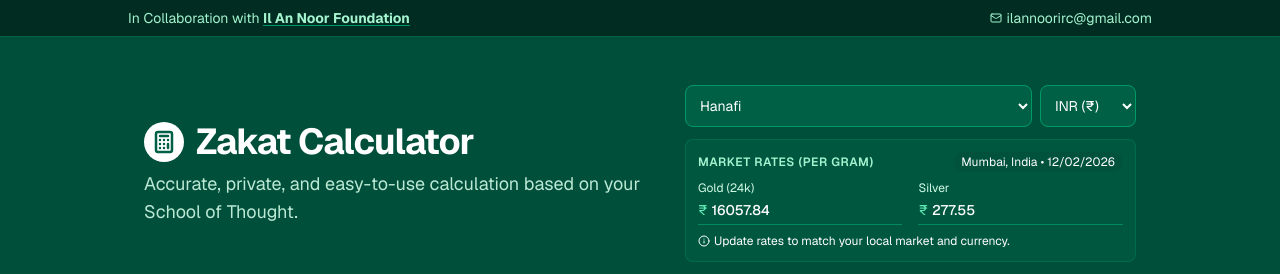
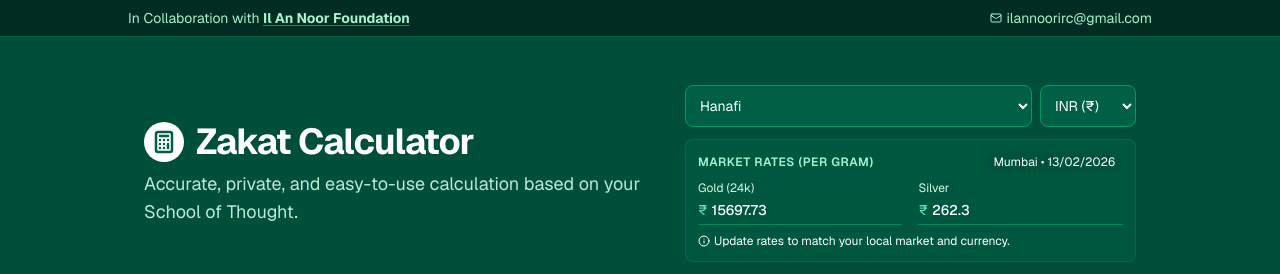
Before and after one commit to abdurrahmanshkh/zakatcalculator, a Next.js app: page / in a window 1280 px wide. Shown: the top 274 px of the page. Built offline with nearby package versions, Linux system fonts and the light colour scheme.

Commit message:
Update gold and silver prices, and adjust date in market rates section

```diff
--- a/app/page.tsx
+++ b/app/page.tsx
@@ -534,8 +534,8 @@ export default function App(): React.ReactElement {
   const [currency, setCurrency] = useState<string>('INR');
 
   // Precious Metal Prices (Defaults per gram in INR)
-  const [goldPrice, setGoldPrice] = useState<number>(16057.84);
-  const [silverPrice, setSilverPrice] = useState<number>(277.55);
+  const [goldPrice, setGoldPrice] = useState<number>(15697.73);
+  const [silverPrice, setSilverPrice] = useState<number>(262.30);
 
   // Expanded open/close state for sections
   const [sections, setSections] = useState<Sections>({
@@ -811,7 +811,7 @@ export default function App(): React.ReactElement {
                     Market Rates (Per Gram)
                   </p>
                   <span className="text-xs text-white bg-emerald-900/50 px-2 py-0.5 rounded-full">
-                    Mumbai, India • 12/02/2026
+                    Mumbai • 13/02/2026
                   </span>
                 </div>
                 <div className="flex gap-4">
```
